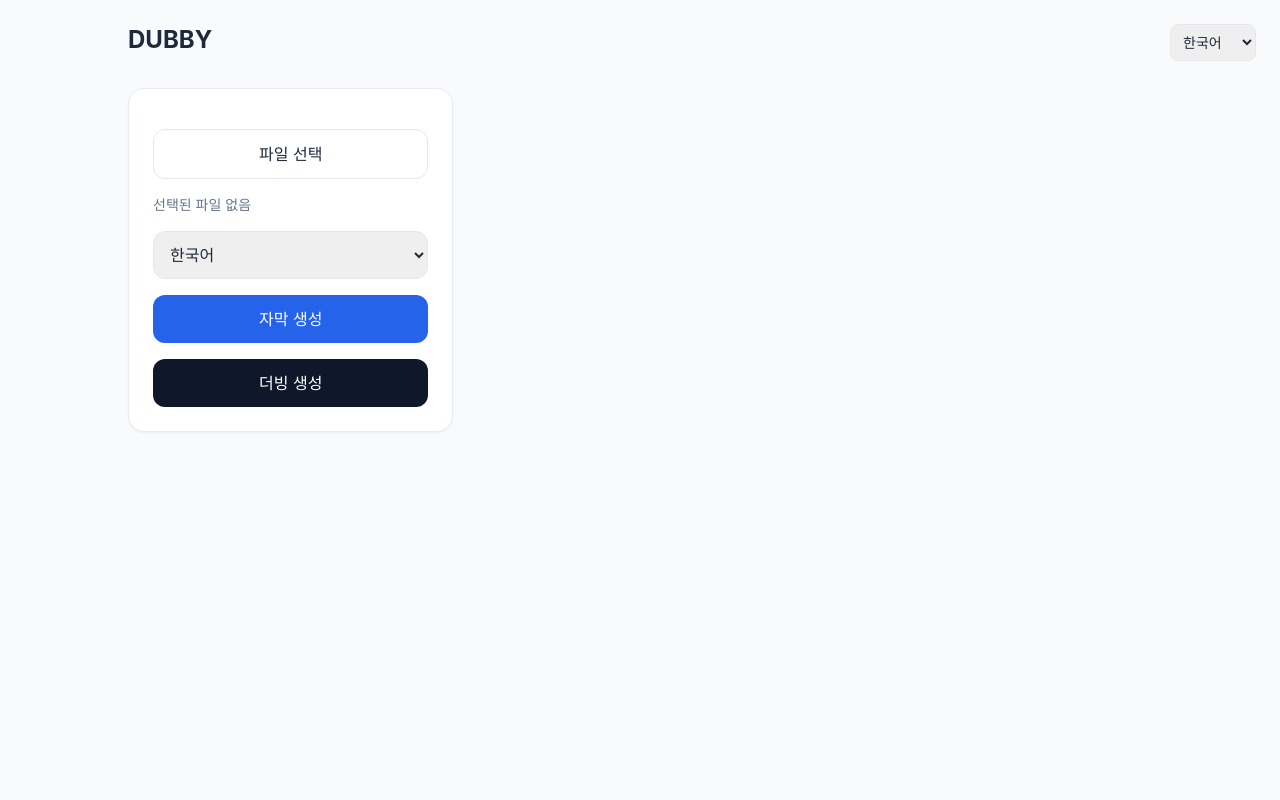
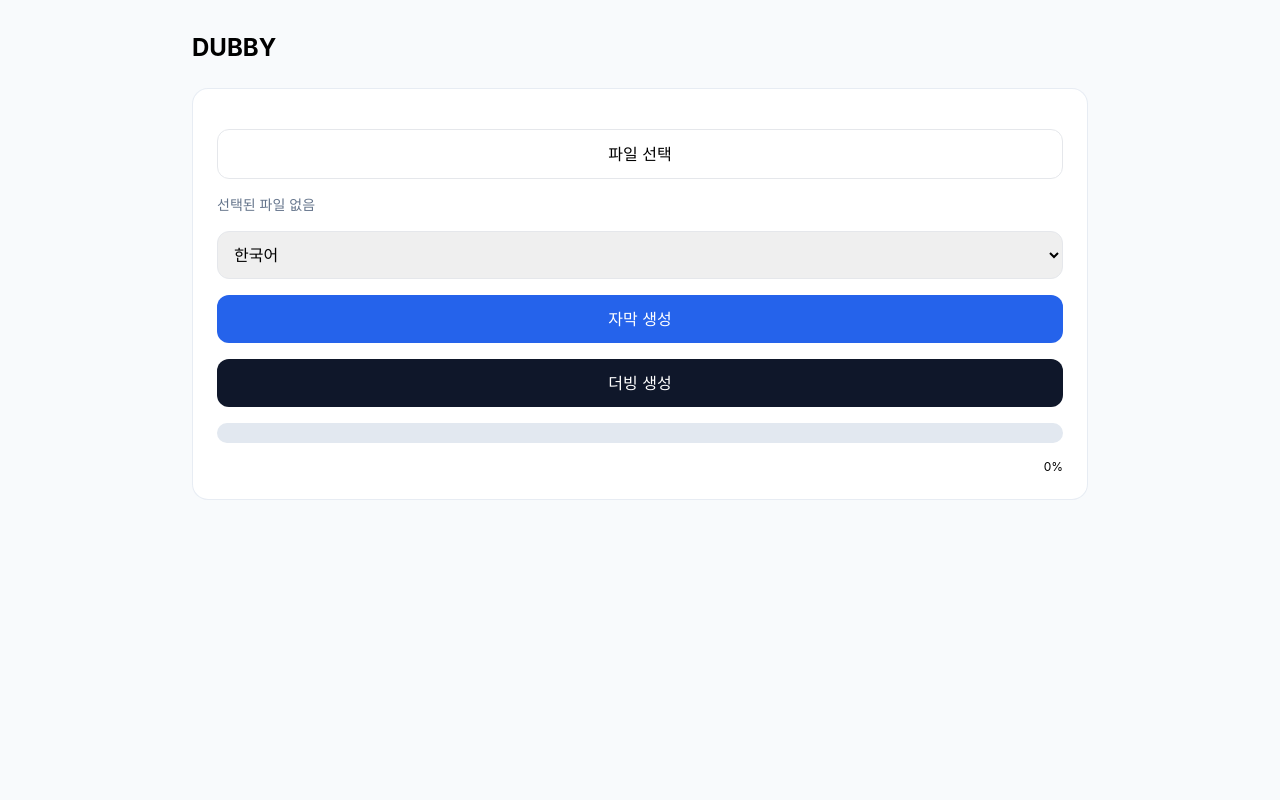
Before and after one commit to yunsu080313-del/real, a Flask app: page / in a window 1280 px wide. Run offline with Flask 3, Linux system fonts and the light colour scheme; some libraries are stand-ins or nearby versions.

Commit message:
Update index.html

```diff
--- a/templates/index.html
+++ b/templates/index.html
@@ -3,14 +3,13 @@
 <head>
 <meta charset="UTF-8">
 <meta name="viewport" content="width=device-width, initial-scale=1.0">
-<title>DUBBY - AI 자막 & 더빙</title>
+<title>DUBBY</title>
 <script src="https://cdn.tailwindcss.com"></script>
 
 <style>
 body {
-    font-family: 'Inter', -apple-system, sans-serif;
+    font-family: -apple-system, BlinkMacSystemFont, sans-serif;
     background-color: #f8fafc;
-    color: #1e293b;
 }
 .glass-card {
     background: rgba(255,255,255,0.9);
@@ -18,198 +17,102 @@ body {
     border: 1px solid rgba(226,232,240,0.8);
 }
 .loading-bar {
-    height: 20px;
+    height: 18px;
     width: 0%;
-    background-color: #3b82f6;
-    border-radius: 10px;
+    background-color: #2563eb;
+    border-radius: 9px;
     transition: width 0.2s ease;
 }
 </style>
 </head>
 
-<body class="min-h-screen py-6 px-4">
+<body class="min-h-screen py-8 px-4">
 
-<!-- UI 언어 선택 -->
-<div class="fixed top-6 right-6">
-    <select id="uiLanguage" class="p-2 border rounded-lg text-sm">
+<div class="max-w-4xl mx-auto space-y-6">
+
+<h1 class="text-2xl font-bold">DUBBY</h1>
+
+<div class="glass-card p-6 rounded-2xl space-y-4">
+
+<input type="file" id="videoFile" accept="video/*,audio/*" class="hidden">
+
+<button id="fileButton"
+        class="w-full p-3 border rounded-xl bg-white">
+파일 선택
+</button>
+
+<p id="fileName" class="text-sm text-slate-500">
+선택된 파일 없음
+</p>
+
+<select id="language" class="w-full p-3 border rounded-xl">
 <option value="ko">한국어</option>
 <option value="en">English</option>
 <option value="ja">日本語</option>
-        <option value="zh">中文</option>
-    </select>
-</div>
-
-<div class="max-w-5xl mx-auto">
-
-<header class="flex items-center mb-8">
-    <h1 class="text-2xl font-bold">DUBBY</h1>
-</header>
-
-<main class="grid grid-cols-1 md:grid-cols-12 gap-6">
-
-<div class="md:col-span-5 lg:col-span-4">
-<div class="glass-card p-6 rounded-2xl shadow-sm space-y-4">
-
-    <!-- 숨겨진 실제 파일 input -->
-    <input type="file" id="videoFile" accept="video/*,audio/*" class="hidden">
-
-    <!-- 커스텀 파일 버튼 -->
-    <button id="fileButton"
-            class="w-full p-3 border rounded-xl bg-white"
-            data-i18n="chooseFile">
-        파일 선택
-    </button>
-
-    <p id="fileName" class="text-sm text-slate-500"
-       data-i18n="noFile">
-       선택된 파일 없음
-    </p>
-
-    <!-- 번역 대상 언어 -->
-    <select id="language" class="w-full p-3 border rounded-xl">
-        <option value="ko"></option>
-        <option value="en"></option>
-        <option value="ja"></option>
-        <option value="zh-cn"></option>
+<option value="zh-cn">中文</option>
 </select>
 
 <button id="subtitleBtn"
-            class="w-full bg-blue-600 text-white p-3 rounded-xl"
-            data-i18n="subtitleBtn">
+        class="w-full bg-blue-600 text-white p-3 rounded-xl">
 자막 생성
 </button>
 
 <button id="dubbingBtn"
-            class="w-full bg-slate-900 text-white p-3 rounded-xl"
-            data-i18n="dubbingBtn">
+        class="w-full bg-slate-900 text-white p-3 rounded-xl">
 더빙 생성
 </button>
 
-</div>
+<!-- 로딩바 -->
+<div class="w-full bg-slate-200 rounded-full h-5 overflow-hidden">
+<div id="progressBar" class="loading-bar"></div>
 </div>
 
-</main>
+<p id="progressText" class="text-right text-xs">0%</p>
+
+</div>
+
+<!-- 결과 영상 -->
+<video id="resultVideo" controls class="hidden w-full rounded-lg mt-4">
+<track id="subtitleTrack"
+       kind="subtitles"
+       src=""
+       srclang="ko"
+       label="Subtitles"
+       default>
+</video>
+
 </div>
 
 <script>
 
-/* =========================
-   번역 데이터
-========================= */
-
-const translations = {
-    ko: {
-        chooseFile: "파일 선택",
-        noFile: "선택된 파일 없음",
-        subtitleBtn: "자막 생성",
-        dubbingBtn: "더빙 생성",
-        languages: {
-            ko: "한국어",
-            en: "영어",
-            ja: "일본어",
-            "zh-cn": "중국어"
-        }
-    },
-    en: {
-        chooseFile: "Choose File",
-        noFile: "No file selected",
-        subtitleBtn: "Generate Subtitles",
-        dubbingBtn: "Generate Dubbing",
-        languages: {
-            ko: "Korean",
-            en: "English",
-            ja: "Japanese",
-            "zh-cn": "Chinese"
-        }
-    },
-    ja: {
-        chooseFile: "ファイルを選択",
-        noFile: "ファイルが選択されていません",
-        subtitleBtn: "字幕生成",
-        dubbingBtn: "吹き替え生成",
-        languages: {
-            ko: "韓国語",
-            en: "英語",
-            ja: "日本語",
-            "zh-cn": "中国語"
-        }
-    },
-    zh: {
-        chooseFile: "选择文件",
-        noFile: "未选择文件",
-        subtitleBtn: "生成字幕",
-        dubbingBtn: "生成配音",
-        languages: {
-            ko: "韩语",
-            en: "英语",
-            ja: "日语",
-            "zh-cn": "中文"
-        }
-    }
-};
-
-/* =========================
-   DOM 로드 후 실행
-========================= */
-
-window.addEventListener("DOMContentLoaded", function(){
-
-    const uiSelect = document.getElementById("uiLanguage");
-    const languageSelect = document.getElementById("language");
 const fileInput = document.getElementById("videoFile");
 const fileButton = document.getElementById("fileButton");
 const fileName = document.getElementById("fileName");
+const progressBar = document.getElementById("progressBar");
+const progressText = document.getElementById("progressText");
+const languageSelect = document.getElementById("language");
 
-    /* 파일 버튼 클릭 */
+/* 파일 버튼 */
 fileButton.addEventListener("click", () => {
     fileInput.click();
 });
 
-    /* 파일 선택 표시 */
 fileInput.addEventListener("change", () => {
     if(fileInput.files.length > 0){
         fileName.textContent = fileInput.files[0].name;
     }
 });
 
-    /* 언어 변경 */
-    function changeLanguage(lang){
-
-        document.querySelectorAll("[data-i18n]").forEach(el=>{
-            const key = el.getAttribute("data-i18n");
-            el.textContent = translations[lang][key];
-        });
-
-        Array.from(languageSelect.options).forEach(option=>{
-            option.textContent = translations[lang].languages[option.value];
-        });
+/* 업로드 함수 (진행률 포함) */
+function uploadFile(actionType){
 
     if(fileInput.files.length === 0){
-            fileName.textContent = translations[lang].noFile;
+        alert("파일을 선택하세요.");
+        return;
     }
 
-        document.documentElement.lang = lang;
-        localStorage.setItem("uiLang", lang);
-    }
-
-    uiSelect.addEventListener("change", function(){
-        changeLanguage(this.value);
-    });
-
-    const saved = localStorage.getItem("uiLang") || "ko";
-    uiSelect.value = saved;
-    changeLanguage(saved);
-
-    /* =========================
-       업로드 함수 (버튼 작동 핵심)
-    ========================= */
-
-    async function uploadFile(actionType){
-
-        if(fileInput.files.length === 0){
-            alert(translations[document.documentElement.lang].noFile);
-            return;
-        }
+    progressBar.style.width = "0%";
+    progressText.textContent = "0%";
 
     const formData = new FormData();
     formData.append("audio", fileInput.files[0]);
@@ -217,27 +120,56 @@ window.addEventListener("DOMContentLoaded", function(){
     formData.append("subtitle_lang", languageSelect.value);
     formData.append("dubbing_lang", languageSelect.value);
 
-        const response = await fetch("/process", {
-            method: "POST",
-            body: formData
-        });
+    const xhr = new XMLHttpRequest();
+    xhr.open("POST", "/process", true);
 
-        if(!response.ok){
-            alert("Upload failed");
+    /* 업로드 진행률 */
+    xhr.upload.onprogress = function(e){
+        if(e.lengthComputable){
+            const percent = Math.round((e.loaded / e.total) * 100);
+            progressBar.style.width = percent + "%";
+            progressText.textContent = percent + "%";
+        }
+    };
+
+    /* 완료 */
+    xhr.onload = function(){
+
+        if(xhr.status !== 200){
+            alert("업로드 실패");
             return;
         }
 
-        const data = await response.json();
-        console.log("서버 응답:", data);
+        progressBar.style.width = "100%";
+        progressText.textContent = "완료";
+
+        const data = JSON.parse(xhr.responseText);
+
+        const video = document.getElementById("resultVideo");
+        const track = document.getElementById("subtitleTrack");
+
+        video.src = data.video_path;
+        track.src = data.subtitle_path;
+        track.srclang = languageSelect.value;
+
+        video.classList.remove("hidden");
+        video.load();
+    };
+
+    xhr.onerror = function(){
+        alert("네트워크 오류");
+    };
+
+    xhr.send(formData);
 }
 
+/* 버튼 연결 */
 document.getElementById("subtitleBtn")
         .addEventListener("click", ()=>uploadFile("subtitle"));
 
 document.getElementById("dubbingBtn")
         .addEventListener("click", ()=>uploadFile("dubbing"));
 
-});
 </script>
 
 </body>
```
Lines whose indentation alone changed are shown as unchanged.
